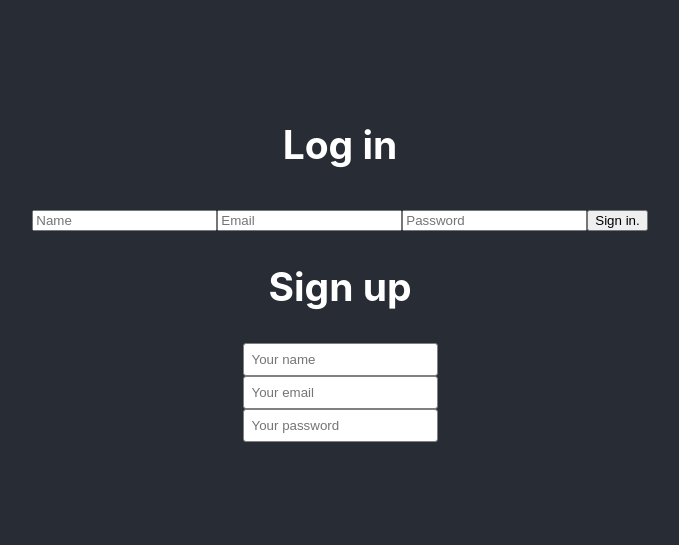
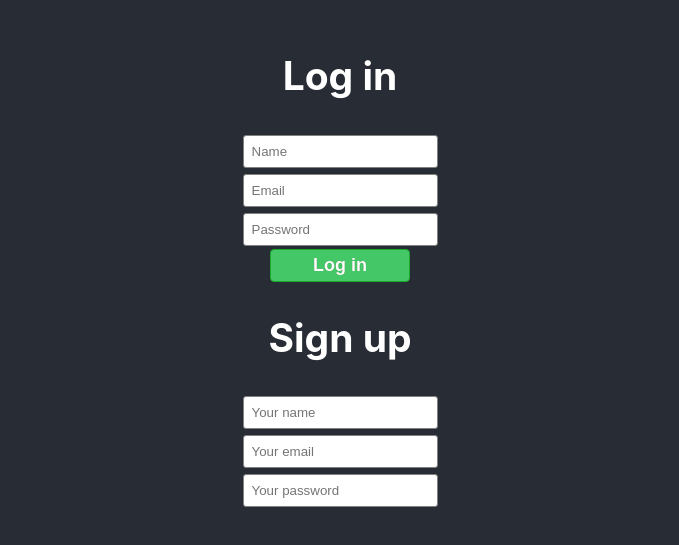
Before and after one commit to OneLineADay/react, a React (Create React App) app: page / in a window 1280 px wide. Shown: the part 135-680 px from the top of the page, without its empty margins (300-979 px from the left). Built offline with nearby package versions, Linux system fonts and the light colour scheme.

Commit message:
added styling + button

```diff
--- a/src/App.js
+++ b/src/App.js
@@ -4,6 +4,7 @@ import logo from "./logo.svg";
 import "./App.css";
 import { Signup } from "./containers/Signup";
 import Login from './components/Login';
+import './components/Login.css'
 
 function App() {
   return (
--- /dev/null
+++ b/src/components/Login.css
@@ -0,0 +1,31 @@
+.LoginTab {
+    padding: 0.5rem;
+    border: 1px solid grey;
+    border-radius: 3px;
+    margin-top:3px;
+    margin-bottom:3px;
+}
+
+.login-btn {
+	background-color:#44c767;
+	-moz-border-radius:4px;
+	-webkit-border-radius:4px;
+	border-radius:4px;
+	border:1px solid #18ab29;
+	display:inline-block;
+	cursor:pointer;
+	color:#ffffff;
+	font-family:Arial;
+	font-size:18px;
+	font-weight:bold;
+	padding:5px 42px;
+	text-decoration:none;
+	text-shadow:0px 0px 0px #2f6627;
+}
+.login-btn:hover {
+	background-color:#5cbf2a;
+}
+.login-btn:active {
+	position:relative;
+	top:1px;
+}
--- a/src/components/Login.js
+++ b/src/components/Login.js
@@ -2,6 +2,14 @@ import React, { useState, useEffect } from "react";
 import { withFormik, Form, Field, validateYupSchema } from 'formik';
 import * as Yup from "yup";
 import axios from "axios";
+import styled from "styled-components";
+
+const StyledForm = styled.div`
+display: flex;
+flex-direction: column;
+justify-content: space-between;
+align-items: center;
+`
 
 const initialState = {
     name: "",
@@ -29,8 +37,8 @@ const Login = ({ errors, touched, status }) => {
 
     return(
         <div>
-            <Form>
-                <Field
+            <StyledForm>
+                <Field className="LoginTab"
                  type="text"
                  name="name"
                  placeholder="Name"
@@ -38,7 +46,7 @@ const Login = ({ errors, touched, status }) => {
                  />
                 {touched.name && errors.name &&  <p className="error">{errors.name}</p>}
 
-                <Field
+                <Field className="LoginTab"
                 type="text"
                 name="email"
                 placeholder="Email"
@@ -46,7 +54,7 @@ const Login = ({ errors, touched, status }) => {
                 />
                 {touched.email && errors.email &&  <p className="error">{errors.email}</p>}
 
-                <Field
+                <Field className="LoginTab"
                 type="text"
                 name="password"
                 placeholder="Password"
@@ -54,16 +62,8 @@ const Login = ({ errors, touched, status }) => {
                 />
                 {touched.password && errors.password &&  <p className="error">{errors.password}</p>}
 
-                <button>Sign in.</button>
-            </Form>
-
-            {/* {user.map(users =>(
-               <ul key={users.id}>
-                   <li>Name:{users.name}</li>
-                   <li>Email:{users.email}</li>
-                   <li>Password:{users.password}</li>
-               </ul>
-           ))}         */}
+                <button className="login-btn">Log in</button>
+            </StyledForm>
         </div>
     );
 };
--- a/src/containers/Signup/Styles.jsx
+++ b/src/containers/Signup/Styles.jsx
@@ -10,5 +10,7 @@ export const StyledContainer = styled.div`
     padding: 0.5rem;
     border: 1px solid grey;
     border-radius: 3px;
+    margin-top:3px;
+    margin-bottom:3px;
   }
 `;
```
